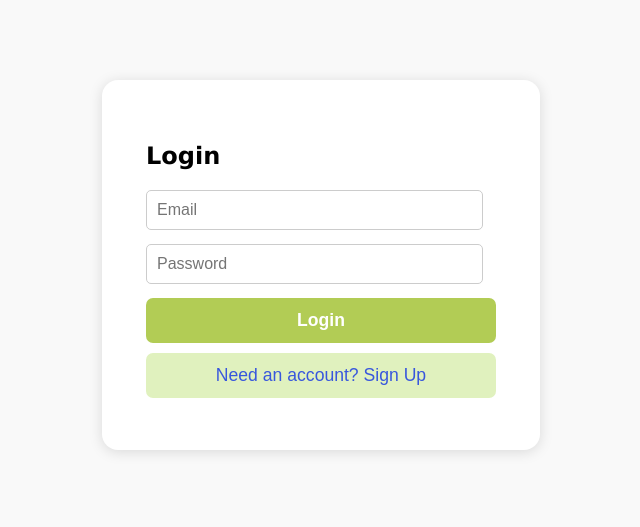
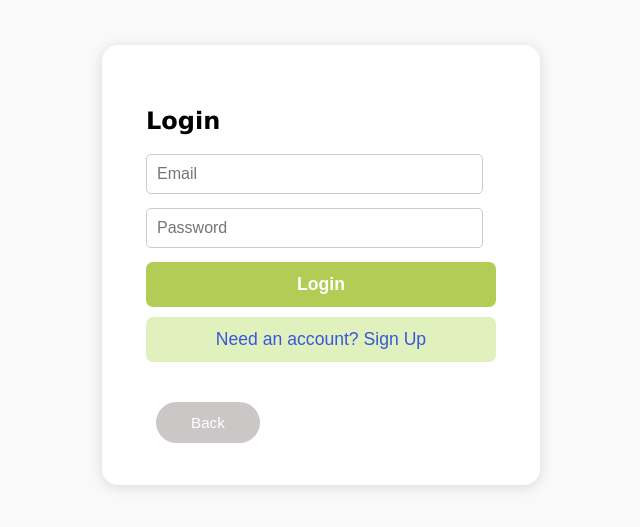
Before and after one commit to Qizheng-Yang/CSE485_Project_Connect_Studio, a React (Vite) app: page /auth in a window 1280 px wide. Shown: the part 135-662 px from the top of the page, without its empty margins (319-959 px from the left). Built offline with nearby package versions, Linux system fonts and the light colour scheme.

Commit message:
Back button, from user auth page

```diff
--- a/src/index.css
+++ b/src/index.css
@@ -110,6 +110,15 @@ body {
   margin-bottom: 8px;
   font-size: 0.97em;
 }
+
+.auth-back-button {
+  margin-top: 30px;
+  background: rgb(203, 199, 199);
+  cursor: pointer;
+  font-size: 0.95em;
+}
+
+
 
 /* REGISTRATION  - Signup/Login/Logout END */
 
--- a/src/pages/AuthPage.tsx
+++ b/src/pages/AuthPage.tsx
@@ -122,6 +122,16 @@ function AuthPage() {
           {mode === 'login' ? 'Need an account? Sign Up' : 'Already signed up? Log In'}
         </button>
 
+
+        <button
+          className="auth-back-button"
+          type="button"
+          onClick={() => navigate('/')}
+        >
+          Back
+        </button>
+
+
       </div>
     </div>
 
```
